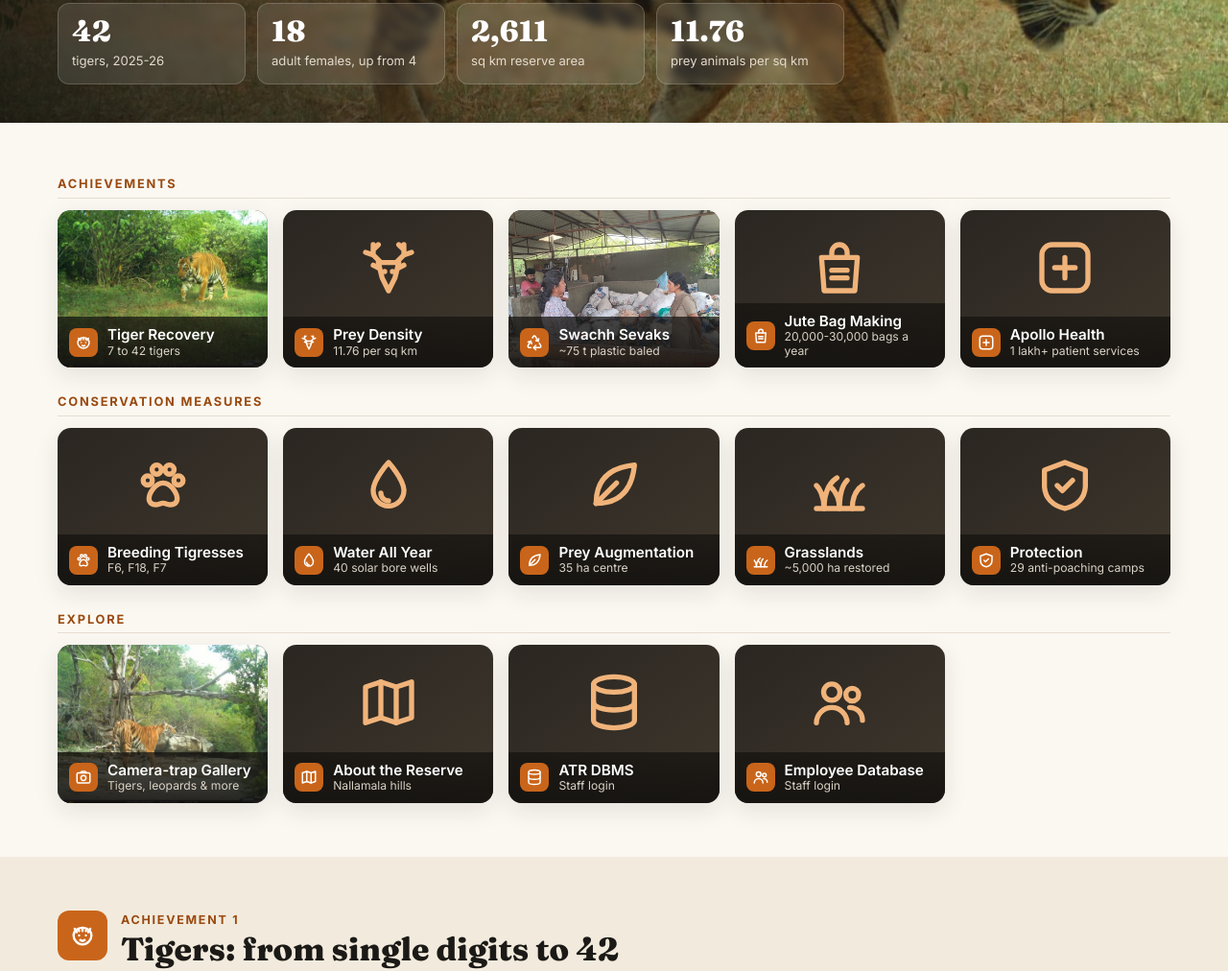
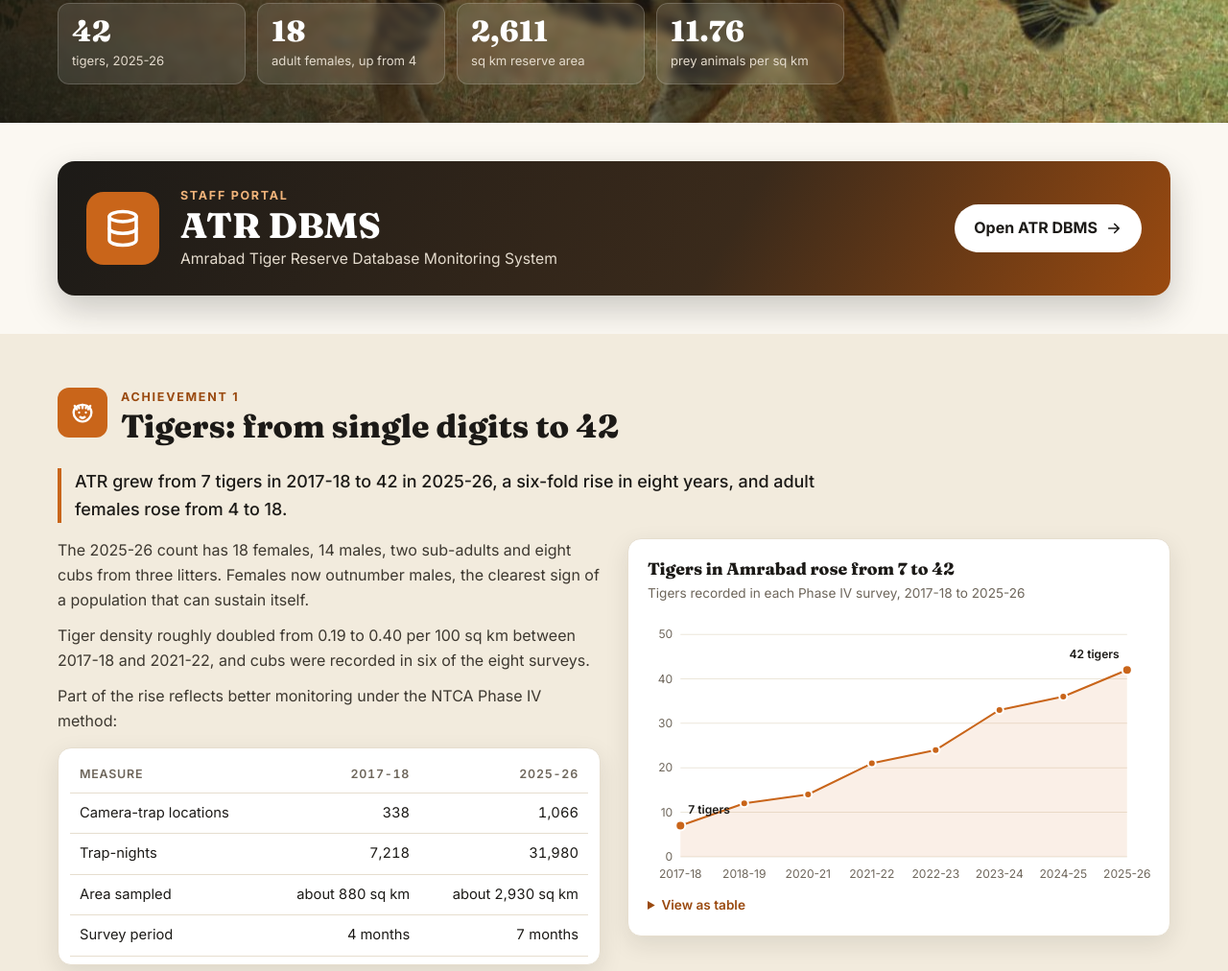
Before and after one commit to atrdbms/atr-website, a plain HTML site: page index.html in a window 1280 px wide. Shown: the part 508-1520 px from the top of the page at 96% size. Drawn offline with Linux system fonts and the light colour scheme.

Commit message:
Replace icon tile grid with a single highlighted ATR DBMS link
Co-Authored-By: Claude Opus 5.5 <noreply@anthropic.com>
Claude-Session: https://claude.ai/code/session_01QN4hHZUhLcWYie2m1EowkT

```diff
--- a/index.html
+++ b/index.html
@@ -95,6 +95,21 @@
   .tile .label small{display:block;font-weight:400;color:#D9D2C5;font-size:.76rem}
   .group-title{font-family:Inter,sans-serif;font-size:.8rem;font-weight:700;letter-spacing:.14em;text-transform:uppercase;color:var(--amber-dk);margin:28px 0 12px;padding-bottom:6px;border-bottom:1px solid var(--line)}
   .group-title:first-of-type{margin-top:0}
+
+  /* ATR DBMS highlight */
+  .dbms-sec{padding:40px 0}
+  .dbms{display:flex;align-items:center;gap:22px;text-decoration:none;color:#fff;border-radius:18px;padding:26px 30px;
+    background:linear-gradient(120deg,#1C1A17 0%,#3A2A1B 60%,#9A4A10 100%);box-shadow:0 14px 34px rgba(28,26,23,.22);transition:transform .15s,box-shadow .15s}
+  .dbms:hover,.dbms:focus-visible{transform:translateY(-3px);box-shadow:0 18px 40px rgba(28,26,23,.3)}
+  .dbms-ic{flex:none;width:76px;height:76px;border-radius:18px;background:var(--amber);display:grid;place-items:center}
+  .dbms-ic svg{width:42px;height:42px}
+  .dbms-txt{flex:1;display:flex;flex-direction:column}
+  .dbms-txt small{font-size:.78rem;font-weight:700;letter-spacing:.14em;text-transform:uppercase;color:#F0B37A}
+  .dbms-txt b{font-family:Fraunces,Georgia,serif;font-size:clamp(1.6rem,3.4vw,2.3rem);line-height:1.15}
+  .dbms-txt span{color:#E4DBCD;font-size:.98rem}
+  .dbms-go{flex:none;display:inline-flex;align-items:center;gap:8px;background:#fff;color:var(--ink);font-weight:700;padding:12px 20px;border-radius:999px}
+  .dbms-go svg{width:18px;height:18px}
+  @media (max-width:640px){.dbms{flex-direction:column;align-items:flex-start;padding:22px}.dbms-go{align-self:stretch;justify-content:center}}
 
   /* Measures list */
   .measures{display:grid;grid-template-columns:repeat(auto-fit,minmax(200px,1fr));gap:14px;margin-top:18px}
@@ -222,7 +237,7 @@
 <nav class="main" aria-label="Main">
   <div class="wrap">
     <a href="#home">Home</a>
-    <a href="#modules">Modules</a>
+    <a href="#modules">ATR DBMS</a>
     <a href="#tigers">Tigers</a>
     <a href="#prey">Prey</a>
     <a href="#plastic">Plastic clean-up</a>
@@ -248,34 +263,14 @@
   </div>
 </div>
 
-<!-- ICON MODULES -->
-<section id="modules">
+<!-- ATR DBMS -->
+<section id="modules" class="dbms-sec">
   <div class="wrap">
-    <h3 class="group-title">Achievements</h3>
-    <div class="modules">
-      <a class="tile" href="#tigers"><img src="assets/gallery/thumb-01.jpg" alt=""><span class="label"><i><svg><use href="#i-tiger"/></svg></i><b>Tiger Recovery<small>7 to 42 tigers</small></b></span></a>
-      <a class="tile plain" href="#prey"><span class="big"><svg><use href="#i-deer"/></svg></span><span class="label"><i><svg><use href="#i-deer"/></svg></i><b>Prey Density<small>11.76 per sq km</small></b></span></a>
-      <a class="tile" href="#plastic"><img src="assets/photos/segregating-plastic.jpg" alt=""><span class="label"><i><svg><use href="#i-recycle"/></svg></i><b>Swachh Sevaks<small>~75 t plastic baled</small></b></span></a>
-      <a class="tile plain" href="#jute"><span class="big"><svg><use href="#i-bag"/></svg></span><span class="label"><i><svg><use href="#i-bag"/></svg></i><b>Jute Bag Making<small>20,000-30,000 bags a year</small></b></span></a>
-      <a class="tile plain" href="#health"><span class="big"><svg><use href="#i-health"/></svg></span><span class="label"><i><svg><use href="#i-health"/></svg></i><b>Apollo Health<small>1 lakh+ patient services</small></b></span></a>
-    </div>
-
-    <h3 class="group-title">Conservation measures</h3>
-    <div class="modules">
-      <a class="tile plain" href="#m-breeding"><span class="big"><svg><use href="#i-paw"/></svg></span><span class="label"><i><svg><use href="#i-paw"/></svg></i><b>Breeding Tigresses<small>F6, F18, F7</small></b></span></a>
-      <a class="tile plain" href="#m-water"><span class="big"><svg><use href="#i-water"/></svg></span><span class="label"><i><svg><use href="#i-water"/></svg></i><b>Water All Year<small>40 solar bore wells</small></b></span></a>
-      <a class="tile plain" href="#m-prey"><span class="big"><svg><use href="#i-leaf"/></svg></span><span class="label"><i><svg><use href="#i-leaf"/></svg></i><b>Prey Augmentation<small>35 ha centre</small></b></span></a>
-      <a class="tile plain" href="#m-grass"><span class="big"><svg><use href="#i-grass"/></svg></span><span class="label"><i><svg><use href="#i-grass"/></svg></i><b>Grasslands<small>~5,000 ha restored</small></b></span></a>
-      <a class="tile plain" href="#m-protect"><span class="big"><svg><use href="#i-shield"/></svg></span><span class="label"><i><svg><use href="#i-shield"/></svg></i><b>Protection<small>29 anti-poaching camps</small></b></span></a>
-    </div>
-
-    <h3 class="group-title">Explore</h3>
-    <div class="modules">
-      <a class="tile" href="#gallery"><img src="assets/gallery/thumb-11.jpg" alt=""><span class="label"><i><svg><use href="#i-camera"/></svg></i><b>Camera-trap Gallery<small>Tigers, leopards &amp; more</small></b></span></a>
-      <a class="tile plain" href="#about"><span class="big"><svg><use href="#i-map"/></svg></span><span class="label"><i><svg><use href="#i-map"/></svg></i><b>About the Reserve<small>Nallamala hills</small></b></span></a>
-      <a class="tile plain" href="https://atrdbms.github.io/atr-dbms/"><span class="big"><svg><use href="#i-db"/></svg></span><span class="label"><i><svg><use href="#i-db"/></svg></i><b>ATR DBMS<small>Staff login</small></b></span></a>
-      <a class="tile plain" href="https://atrdbms.github.io/atr-employee/"><span class="big"><svg><use href="#i-people"/></svg></span><span class="label"><i><svg><use href="#i-people"/></svg></i><b>Employee Database<small>Staff login</small></b></span></a>
-    </div>
+    <a class="dbms" href="https://atrdbms.github.io/atr-dbms/">
+      <span class="dbms-ic"><svg><use href="#i-db"/></svg></span>
+      <span class="dbms-txt"><small>Staff portal</small><b>ATR DBMS</b><span>Amrabad Tiger Reserve Database Monitoring System</span></span>
+      <span class="dbms-go">Open ATR DBMS <svg viewBox="0 0 24 24" fill="none" stroke="currentColor" stroke-width="2.2" stroke-linecap="round" stroke-linejoin="round"><path d="M5 12h14M13 6l6 6-6 6"/></svg></span>
+    </a>
   </div>
 </section>
 
@@ -487,8 +482,8 @@
       <ul><li><a href="#tigers">Tigers: 7 to 42</a></li><li><a href="#prey">Prey density</a></li><li><a href="#plastic">Swachh Sevaks</a></li><li><a href="#jute">Jute bag making</a></li><li><a href="#health">Apollo health initiative</a></li></ul>
     </div>
     <div>
-      <h4>Staff links</h4>
-      <ul><li><a href="https://atrdbms.github.io/atr-dbms/">ATR DBMS</a></li><li><a href="https://atrdbms.github.io/atr-employee/">ATR Employee Database</a></li></ul>
+      <h4>Staff portal</h4>
+      <ul><li><a href="https://atrdbms.github.io/atr-dbms/">ATR DBMS</a></li></ul>
     </div>
     <div class="base">© Amrabad Tiger Reserve, Telangana Forest Department. Figures from ATR monitoring and programme records, 2017 to 2026.</div>
   </div>
```
